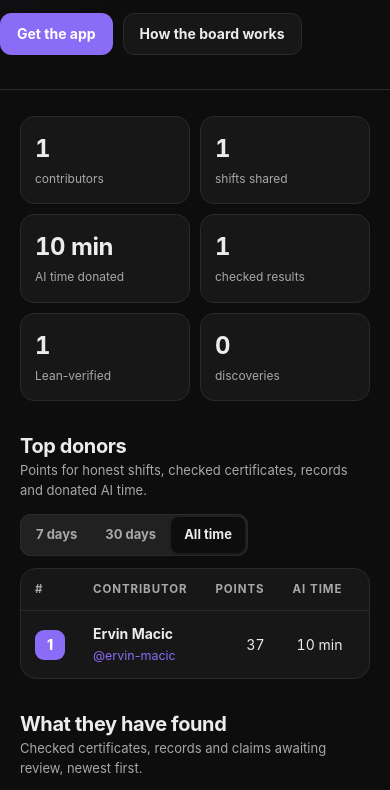
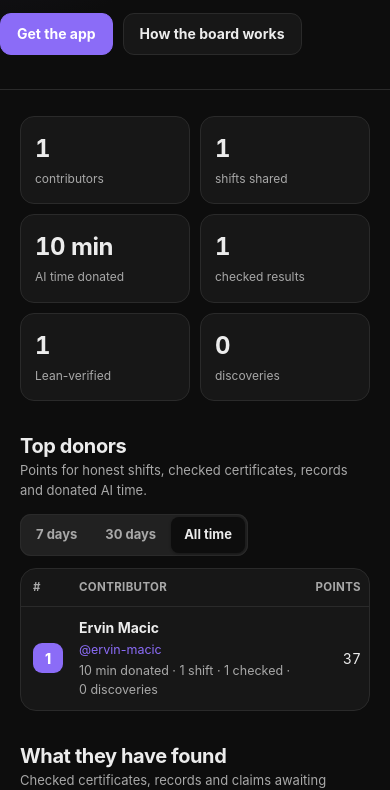
Before and after one commit to ervin-macic/math-at-home-hub, a plain HTML site: page docs/index.html in a window 390 px wide. Shown: the part 321-1111 px from the top of the page. Drawn offline with Linux system fonts and the light colour scheme.

Commit message:
Fit the top-donors table on phones
On narrow screens the table keeps rank, contributor and points as
columns and shows AI time, shifts, checked results and discoveries in a
line under each name, so no column is cut off. Wide screens are
unchanged.

```diff
--- a/docs/index.html
+++ b/docs/index.html
@@ -48,6 +48,8 @@
   .seg button[aria-pressed="true"] { background: var(--bg); color: var(--text); box-shadow: 0 1px 3px rgba(0,0,0,.3); }
   .seg button:focus-visible, .btn:focus-visible, a:focus-visible { outline: 2px solid var(--accent); outline-offset: 2px; }
   .card { border-radius: 16px; background: var(--surface); border: 1px solid var(--border); overflow: hidden; }
+  /* Never clip a column: if the table is still wider than a small phone, it scrolls sideways. */
+  #donors { overflow-x: auto; }
   table { width: 100%; border-collapse: collapse; font-size: 14px; }
   th { text-align: left; font-size: 11.5px; font-weight: 700; letter-spacing: .08em; text-transform: uppercase; color: var(--muted); padding: 12px 14px; border-bottom: 1px solid var(--border); }
   td { padding: 12px 14px; border-top: 1px solid var(--border); vertical-align: middle; }
@@ -58,6 +60,7 @@
   tr.top2 .rank, tr.top3 .rank { background: color-mix(in srgb, var(--accent) 35%, var(--surface)); }
   .who b { display: block; }
   .who span { font-size: 12.5px; color: var(--muted); }
+  .who .sub { display: none; }
   .grid { display: grid; grid-template-columns: repeat(2, minmax(0, 1fr)); gap: 12px; }
   .finding { padding: 15px 16px; border-radius: 14px; background: var(--surface); border: 1px solid var(--border); }
   .finding h3 { margin: 8px 0 4px; font-size: 15.5px; letter-spacing: -0.01em; }
@@ -86,6 +89,12 @@
     .stats { grid-template-columns: repeat(2, minmax(0, 1fr)); }
     .grid { grid-template-columns: 1fr; }
     .hide-sm { display: none; }
+    th, td { padding: 10px 8px; }
+    th { letter-spacing: .03em; }
+    th:first-child, td:first-child { padding-left: 12px; }
+    th:last-child, td:last-child { padding-right: 12px; }
+    .who b, .who span { overflow-wrap: anywhere; }
+    .who .sub { display: block; margin-top: 2px; }
     .hero-inner { grid-template-columns: 1fr; }
     .feed li { grid-template-columns: 1fr; gap: 2px; }
     .problem { grid-template-columns: 42px minmax(0, 1fr); }
@@ -241,17 +250,21 @@
       box.replaceChildren(empty('No donors yet in this period', 'Install Math@Home, run a shift, and share it to appear here.'));
       return;
     }
+    // Phones show rank, contributor and points as columns, and the other
+    // figures as a line under the name, so no column is ever cut off.
     const head = el('tr', {}, el('th', {}, '#'), el('th', {}, 'Contributor'), el('th', { class: 'num' }, 'Points'),
-      el('th', { class: 'num' }, 'AI time'), el('th', { class: 'num hide-sm' }, 'Shifts'),
-      el('th', { class: 'num hide-sm' }, 'Checked'), el('th', { class: 'num' }, 'Discoveries'));
+      el('th', { class: 'num hide-sm' }, 'AI time'), el('th', { class: 'num hide-sm' }, 'Shifts'),
+      el('th', { class: 'num hide-sm' }, 'Checked'), el('th', { class: 'num hide-sm' }, 'Discoveries'));
+    const count = (n, one, many) => `${n} ${n === 1 ? one : many}`;
     const body = rows.map((p, i) => el('tr', { class: i < 3 ? `top${i + 1}` : '' },
       el('td', {}, el('span', { class: 'rank' }, i + 1)),
-      el('td', { class: 'who' }, el('b', {}, p.name || p.login), el('span', {}, person(p.login, ''))),
+      el('td', { class: 'who' }, el('b', {}, p.name || p.login), el('span', {}, person(p.login, '')),
+        el('span', { class: 'sub' }, `${minutes(p.minutes[windowKey])} donated · ${count(p.shifts, 'shift', 'shifts')} · ${p.verified} checked · ${count(p.discoveries, 'discovery', 'discoveries')}`)),
       el('td', { class: 'num' }, p.points[windowKey].toLocaleString()),
-      el('td', { class: 'num' }, minutes(p.minutes[windowKey])),
+      el('td', { class: 'num hide-sm' }, minutes(p.minutes[windowKey])),
       el('td', { class: 'num hide-sm' }, p.shifts),
       el('td', { class: 'num hide-sm' }, p.verified),
-      el('td', { class: 'num' }, p.discoveries)));
+      el('td', { class: 'num hide-sm' }, p.discoveries)));
     box.replaceChildren(el('table', {}, el('thead', {}, head), el('tbody', {}, ...body)));
   }
 
```
